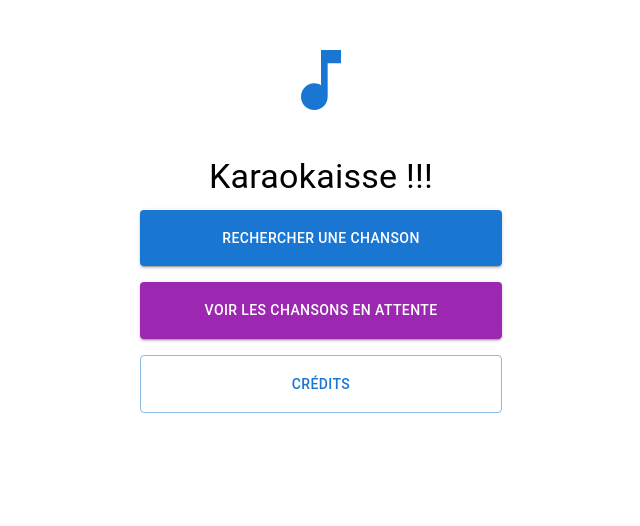
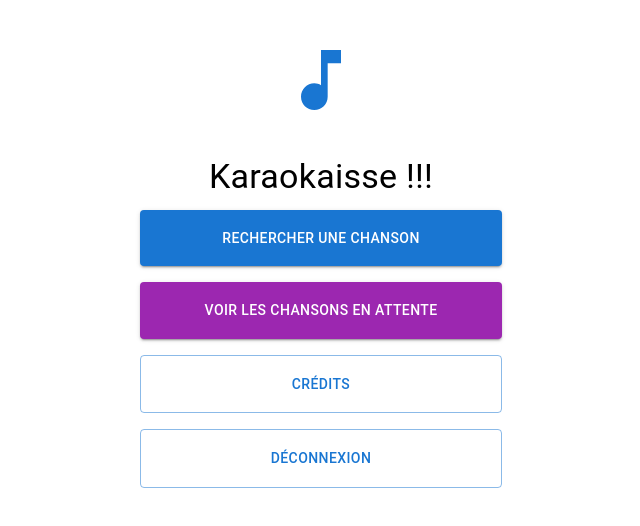
Before and after one commit to antoinech2/Karaokaisse, a React (Create React App) app in the folder client/: page /home in a window 1280 px wide. Shown: the top 526 px of the page, without its empty margins (319-959 px from the left). Built offline with nearby package versions, Linux system fonts and the light colour scheme; no server answers; sample sign-in values are in the browser's storage.

Commit message:
feat(Login): Refactor login API import and add logout button in Home page

```diff
--- a/client/src/api/Login.js
+++ b/client/src/api/Login.js
@@ -37,4 +37,4 @@ function logout() {
   localStorage.removeItem('token');
 }
 
-export default {login, logout};
+export { login, logout };
--- a/client/src/pages/Home.js
+++ b/client/src/pages/Home.js
@@ -1,9 +1,15 @@
 import React from 'react';
 import { Container, Box, Button, Typography, Grid } from '@mui/material';
 import MusicNoteIcon from '@mui/icons-material/MusicNote';
-import { Link } from 'react-router-dom';
+import { Link, Navigate } from 'react-router-dom';
+import { logout } from '../api/Login';
 
 function Home() {
+  //gestion de la déconnexion
+  const handleLogout = () => {
+    logout();
+    window.location.reload();
+  }
 
   return (
     <Container maxWidth="sm" sx={{ mt: 5, textAlign: 'center' }}>
@@ -55,6 +61,17 @@ function Home() {
             </Button>
           </Link>
         </Grid>
+        <Grid item xs={12} sm={8}>
+          <Button
+            variant="outlined"
+            color="primary"
+            fullWidth
+            sx={{ py: 2 }}
+            onClick={handleLogout}
+          >
+            Déconnexion
+          </Button>
+        </Grid>
       </Grid>
     </Container>
   );
--- a/client/src/pages/Login.js
+++ b/client/src/pages/Login.js
@@ -2,7 +2,7 @@ import React, { useState } from 'react';
 import { TextField, Button, Typography, Container, Box } from '@mui/material';
 import { useNavigate } from 'react-router-dom';
 import { useAuth } from '../helpers/AuthContext';
-import login from '../api/Login';
+import { login } from '../api/Login';
 
 export default function Login() {
   const [email, setEmail] = useState('');
```
